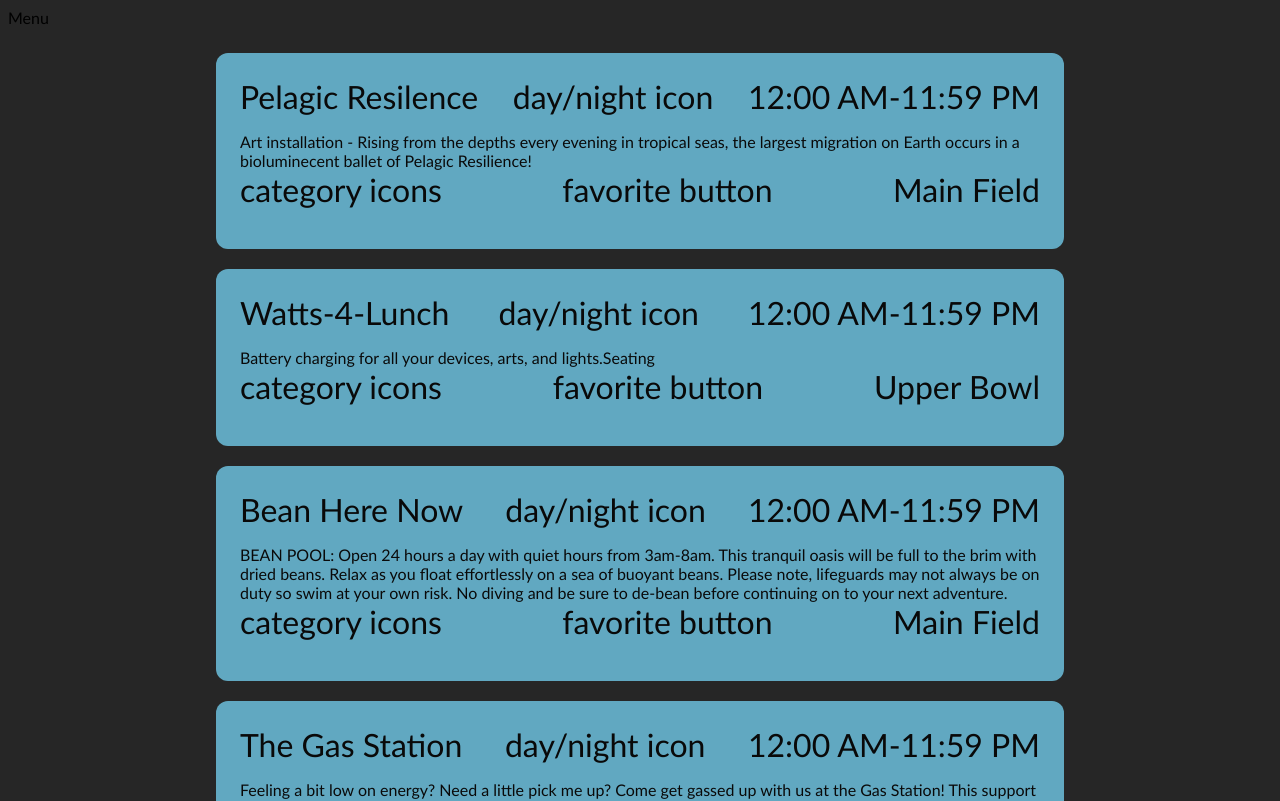
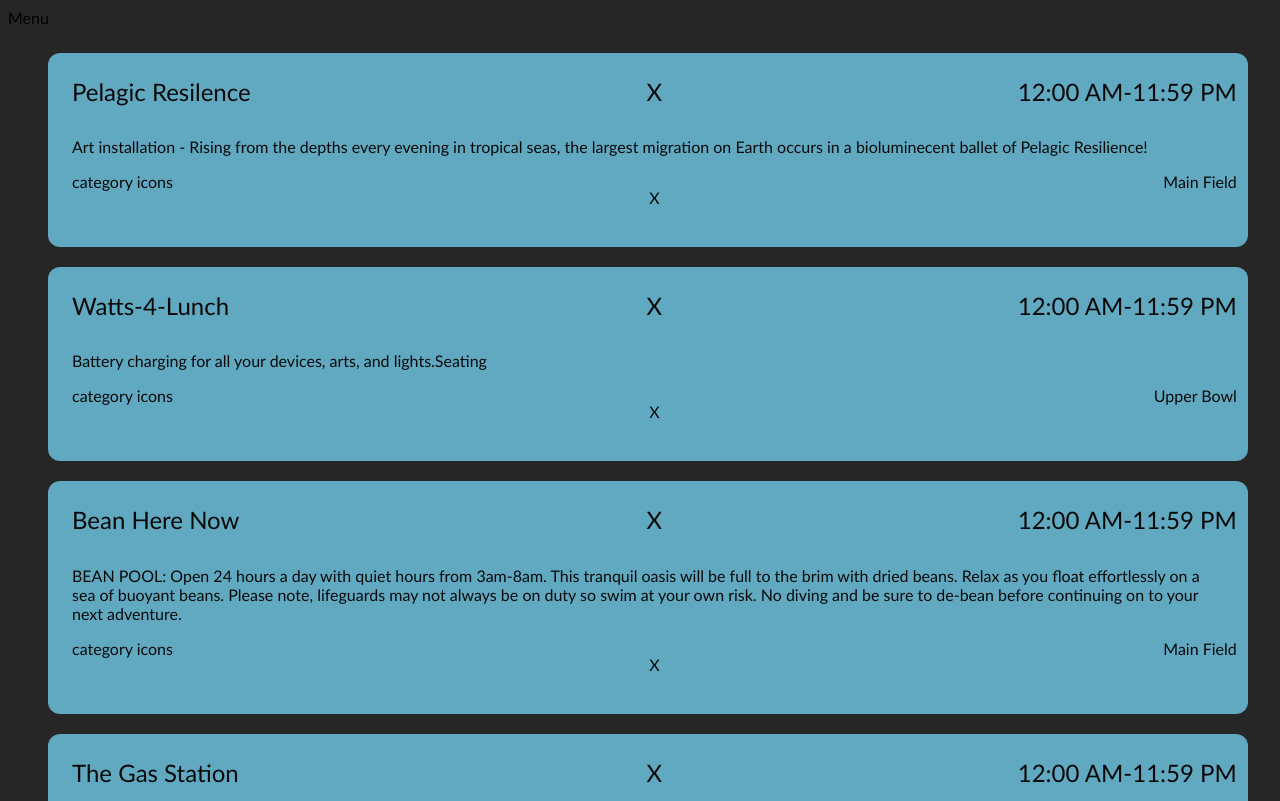
Before and after one commit to WWW-Wizards/SOAK-WWW, a React (Vite) app: page / in a window 1280 px wide. Shown: the top 801 px of the page. Built offline with nearby package versions, Linux system fonts and the light colour scheme.

Commit message:
Set css in line with designs

```diff
--- a/src/components/details/EventTile.scss
+++ b/src/components/details/EventTile.scss
@@ -2,7 +2,7 @@
   border-radius: 12px;
   margin: 10px auto;
   padding: 1.5em;
-  max-width: 800px;
+  max-width: 90vw;
   height: auto;
 
   background-color: var(--date-color);
@@ -11,24 +11,39 @@
   text-wrap: wrap;
 
   &-title {
-    display: flex;
-    flex-direction: row;
-    justify-content: space-between;
+    display: grid;
+    grid-template-columns: 42vw 7vw 42vw;
+    grid-template-rows: 100%;
 
     font-weight: 500;
-    font-size: 2em;
-    padding-bottom: 0.5em;
+    font-size: 1.5em;
+    padding-bottom: 1.3em;
   }
 
-  &-pill-group {
-    display: flex;
-    flex-direction: row;
-    justify-content: space-between;
+  &-title-center {
+    text-align: center;
+  }
+  &-title-right {
+    text-align: right;
+    text-wrap: wrap;
+  }
 
-    font-size: 2em;
+  &-footer {
+    display: grid;
+    grid-template-columns: 42vw 7vw 42vw;
+    grid-template-rows: 100%;
+
+    font-size: 1em;
     font-weight: 400;
 
-    padding-bottom: 0.5em;
+    padding-top: 1em;
+  }
+  &-footer-center {
+    padding: 1em;
+    text-align: center;
+  }
+  &-footer-right {
+    text-align: right;
   }
 
   &-description {
--- a/src/components/details/EventTileFooter.jsx
+++ b/src/components/details/EventTileFooter.jsx
@@ -3,10 +3,14 @@ import React from "react";
 function EventTileFooter({ event }) {
   //console.log(`Event tile footer event: ${event}`);
   return (
-    <section className="event-details-pill-group">
-      <div>category icons</div>
-      <div>favorite button</div>
-      {event.area !== null ? <div>{event.area}</div> : <div>somewhere</div>}
+    <section className="event-details-footer">
+      <div className="event-details-footer-left">category icons</div>
+      <div className="event-details-footer-center">X</div>
+      {event.area !== null ? (
+        <div className="event-details-footer-right">{event.area}</div>
+      ) : (
+        <div className="event-details-footer-right">somewhere</div>
+      )}
     </section>
   );
 }
--- a/src/components/details/EventTileHeader.jsx
+++ b/src/components/details/EventTileHeader.jsx
@@ -1,12 +1,11 @@
 import React from "react";
 
 function EventTileHeader({ event }) {
-  // console.log(`Event tile header event: ${event.where}`);
   return (
     <section className="event-details-title">
-      <div>{event.where}</div>
-      <div>day/night icon</div>
-      <div>{event.when}</div>
+      <div className="event-details-title-left">{event.where}</div>
+      <div className="event-details-title-center">X</div>
+      <div className="event-details-title-right">{event.when}</div>
     </section>
   );
 }
--- a/src/components/list/EventList.scss
+++ b/src/components/list/EventList.scss
@@ -1,5 +1,5 @@
 .event-list {
-  width: 95vw;
+  width: 100vw;
   margin: 1em auto;
 
   display: flex;
```
